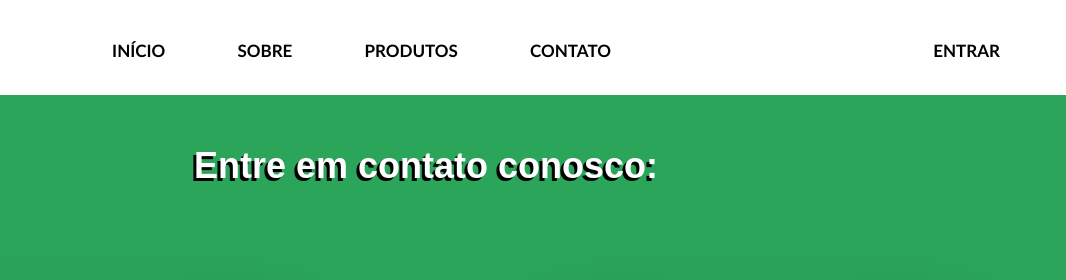
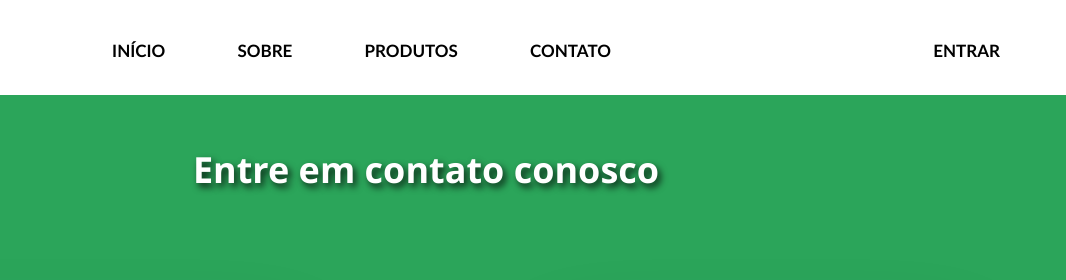
Before and after one commit to Ana-Livia-Lopes/YouSafe, a plain HTML site: page contato.html in a window 1280 px wide. Shown: the top 280 px of the page, 214-1280 px from the left. Drawn offline with Linux system fonts and the light colour scheme.

Commit message:
Mudei as letras de título das páginas

```diff
--- a/contato.html
+++ b/contato.html
@@ -25,7 +25,7 @@
         </div>
     </header>
 <section id="section">
-    <h1 id="h1">Entre em contato conosco:</h1>
+    <h1 id="h1">Entre em contato conosco</h1>
        <div id="integrantes">
            <div class="perfil">
                <img src="./img/isa.png" alt="avatar" id="avatar">
--- a/css/contato.css
+++ b/css/contato.css
@@ -79,10 +79,11 @@ li a {
 }
 
 #h1 {
+    font-family:'Segoe UI', Tahoma, Geneva, Verdana;
     text-align: center;
     margin-top: 50px;
     color: white;
-    text-shadow: #000 -3px 3px
+    text-shadow: 3px 4px 7px rgba(0, 0, 0, 0.8);
 }
 
 iframe {
--- a/css/produtos.css
+++ b/css/produtos.css
@@ -17,10 +17,11 @@ header {
 }
 
 #secao1 h1 {
-    text-shadow: #000 -2px 2px;
+    font-family:'Segoe UI', Tahoma, Geneva, Verdana;
     text-align: center;
     margin-top: 50px;
     color: white;
+    text-shadow: 3px 4px 7px rgba(0, 0, 0, 0.8);
 }
 
 #container {
--- a/css/sobre.css
+++ b/css/sobre.css
@@ -76,7 +76,8 @@ li a {
     text-align: center;
     margin-top: 50px;
     color: white;
-    text-shadow: #000 -3px 3px
+    font-family:'Segoe UI', Tahoma, Geneva, Verdana;
+    text-shadow: 3px 4px 7px rgba(0, 0, 0, 0.8);
 }
 .dia h1{
     margin-top: 0;
```
Also changed, not shown: produtos.html (+1 -1 lines).
